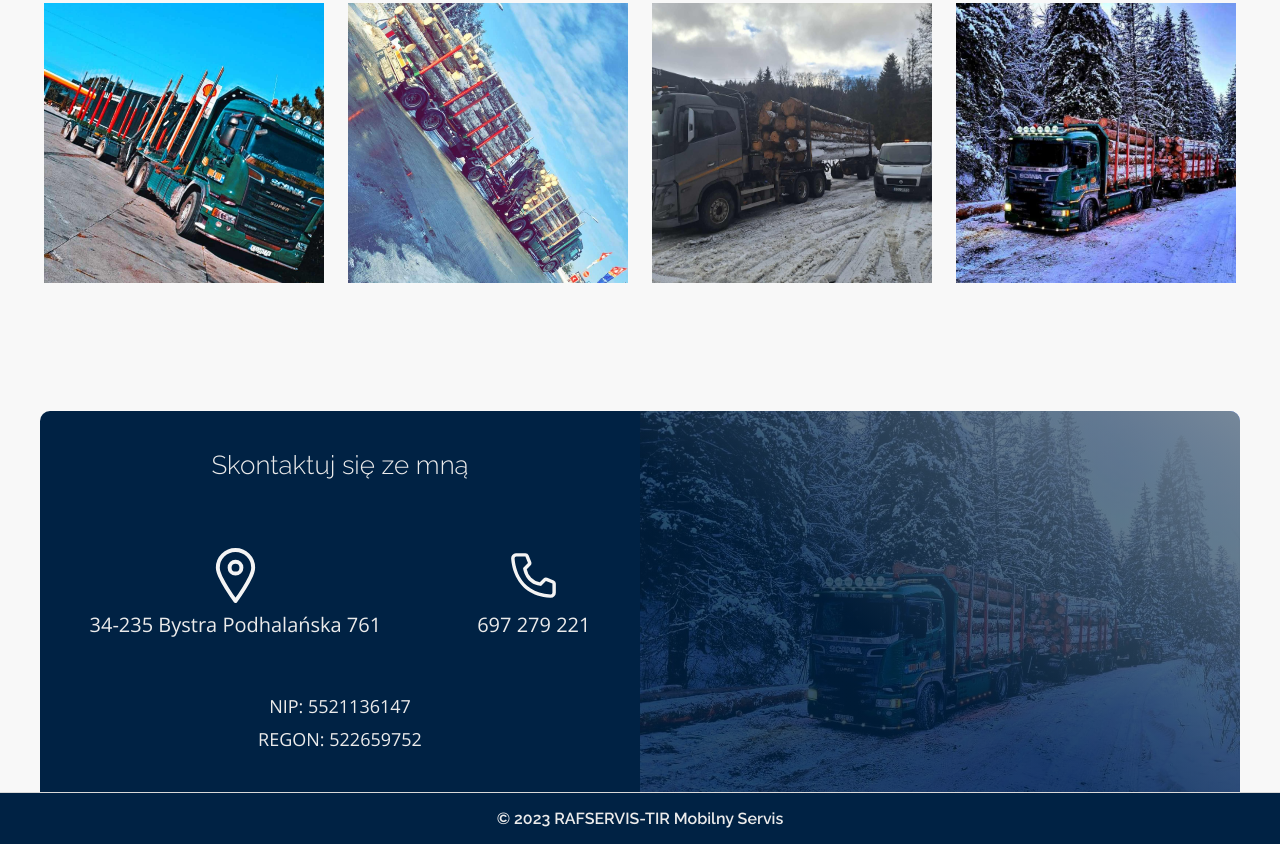
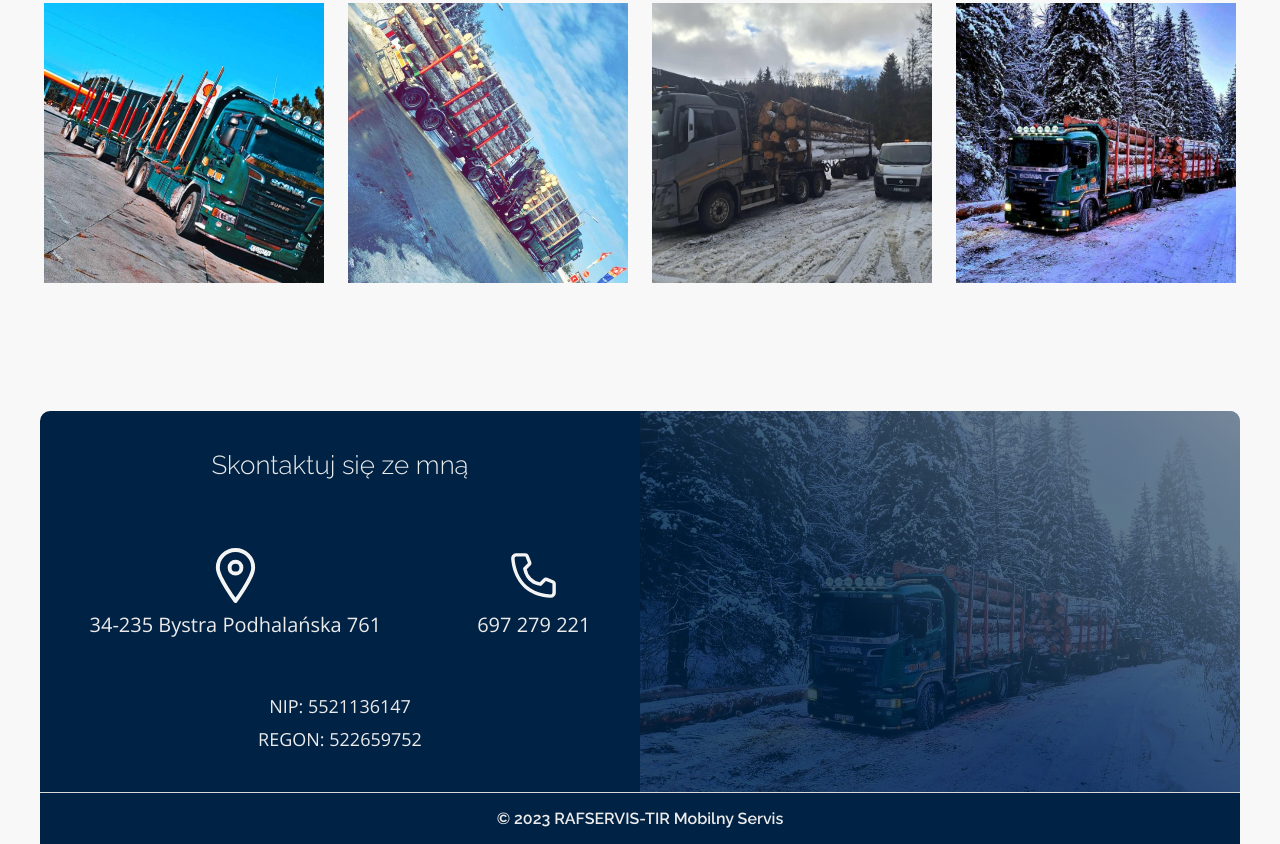
Before and after one commit to Kuba1507/Rafservis, a website: page index.html in a window 1280 px wide. Shown: the part 2725-3569 px from the top of the page. Drawn offline with nearby package versions, Linux system fonts and the light colour scheme.

Commit message:
styled footer for desktop

```diff
--- a/src/sass/_layout.scss
+++ b/src/sass/_layout.scss
@@ -386,9 +386,6 @@ main {
 	}
 
 	.contact {
-		// background-color: $navy-blue;
-		border-bottom: 1px solid #d9d9d9;
-
 		.wrapper {
 			.contact-box {
 				.contact-left {
@@ -471,6 +468,7 @@ main {
 .footer {
 	padding: 1em;
 	background-color: $navy-blue;
+	border-top: 1px solid #d9d9d9;
 
 	&__text {
 		font-family: "Raleway", sans-serif;
--- a/src/sass/_media.scss
+++ b/src/sass/_media.scss
@@ -243,4 +243,9 @@
 			}
 		}
 	}
+
+	.footer {
+		margin: 0 auto;
+		max-width: 1200px;
+	}
 }
```
Also changed, not shown: dist/css/style.min.css.
